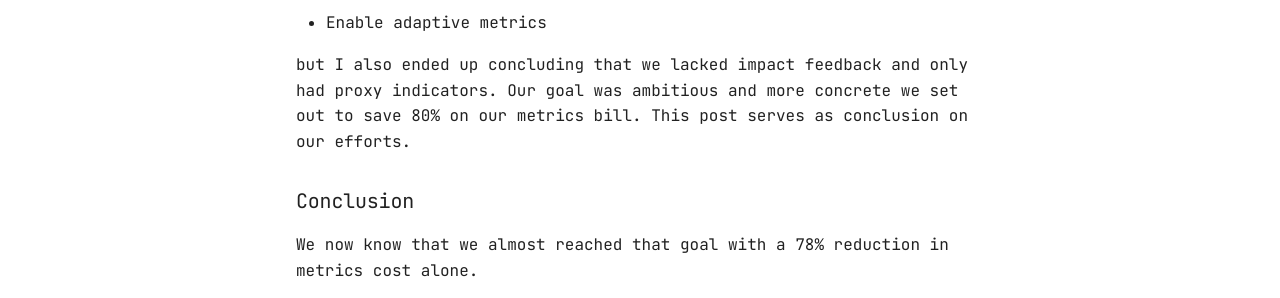
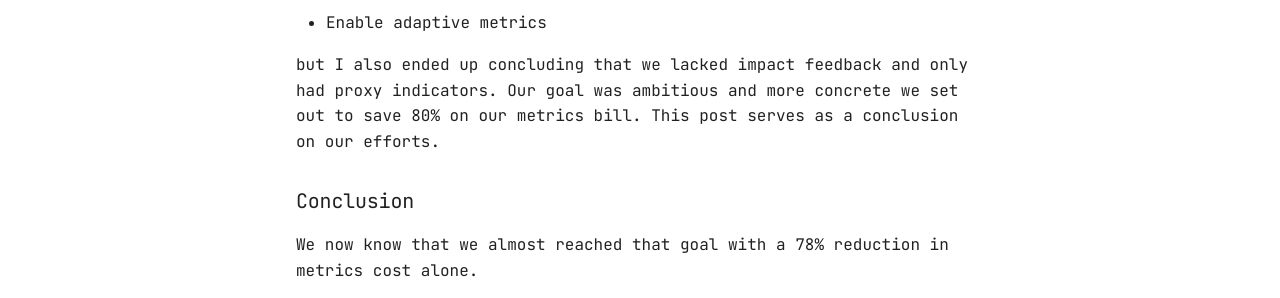
Before and after one commit to wcarlsen/wcarlsen.github.io, an MkDocs documentation site: the page built from docs/posts/2026-01-10-grafana-cloud-metrics-cost-savings-follow-up.md, in a window 1280 px wide. Shown: the part 344-642 px from the top of the page. Built offline with MkDocs 1.6.1 and Material for MkDocs 9.7.7, drawn with Linux system fonts in a browser that asks for light colours.

Commit message:
Fix typo
Signed-off-by: Willi Carlsen <carlsenwilli@gmail.com>

```diff
--- a/docs/posts/2026-01-10-grafana-cloud-metrics-cost-savings-follow-up.md
+++ b/docs/posts/2026-01-10-grafana-cloud-metrics-cost-savings-follow-up.md
@@ -12,7 +12,7 @@ In the previous post I wrote about our efforts reduce cost for Grafana Cloud met
 * Filter/drop unused metrics (keep only used ones)
 * Enable adaptive metrics
 
-but I also ended up concluding that we lacked impact feedback and only had proxy indicators. Our goal was ambitious and more concrete we set out to save 80% on our metrics bill. This post serves as conclusion on our efforts.
+but I also ended up concluding that we lacked impact feedback and only had proxy indicators. Our goal was ambitious and more concrete we set out to save 80% on our metrics bill. This post serves as a conclusion on our efforts.
 
 ### Conclusion
 
```
